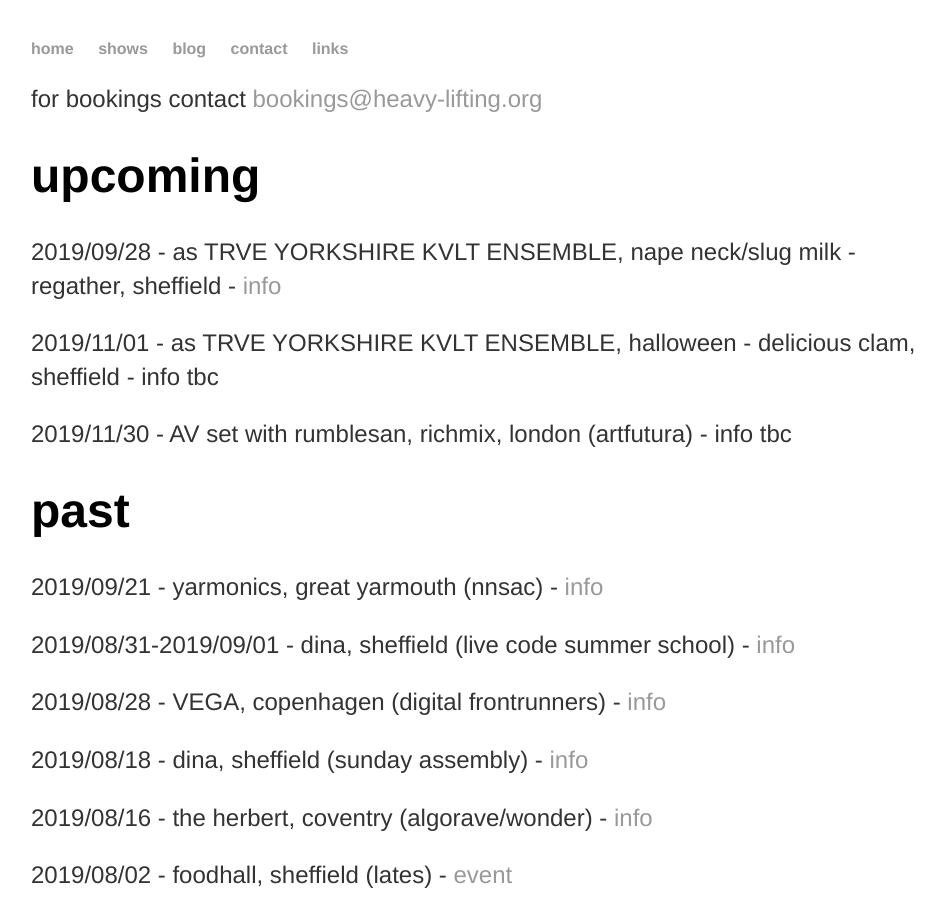
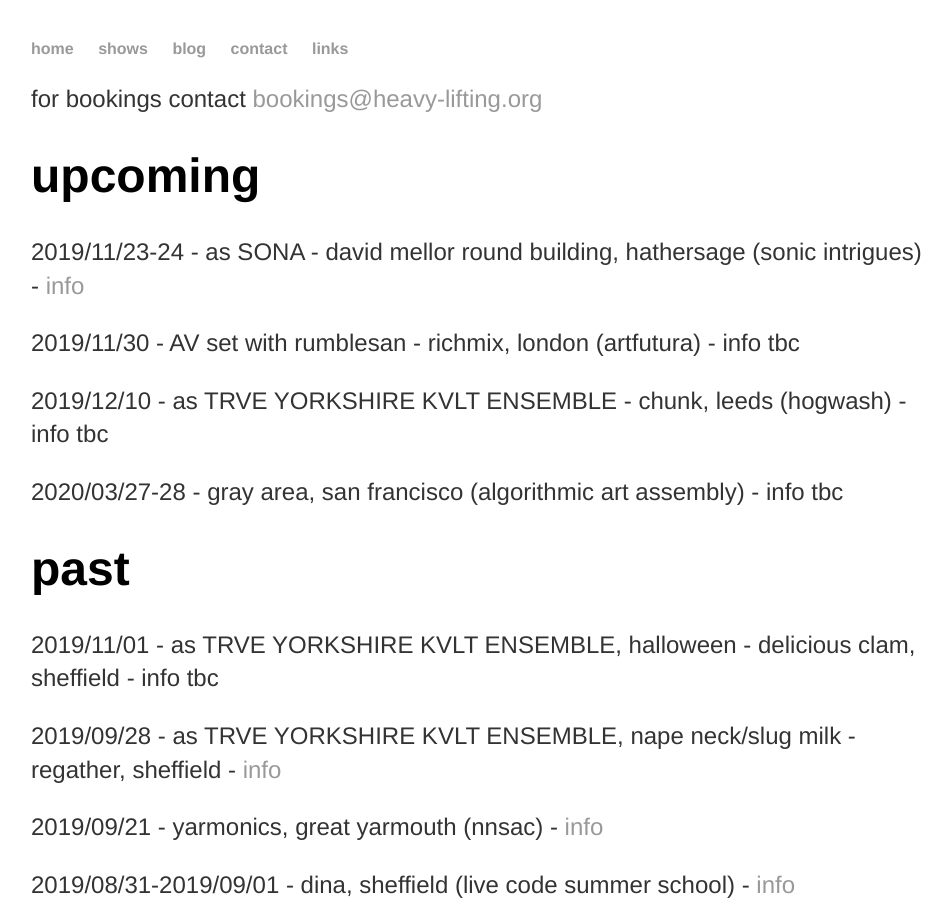
Before and after one commit to heavy-lifting/heavy-lifting.github.io, a Jekyll site: the page built from shows.html, in a window 1280 px wide and 900 px high. Shown: the whole window, without its empty margins (161-1113 px from the left). Built offline with Jekyll 4.4.1, drawn with Linux system fonts in a browser that asks for light colours.

Commit message:
Update shows.html

```diff
--- a/shows.html
+++ b/shows.html
@@ -8,16 +8,22 @@ title: shows
 <div class="upcoming">
 	<h1>upcoming</h1>
 
+	<p>2019/11/23-24 - as SONA - david mellor round building, hathersage (sonic intrigues) - <a href="https://ourfaveplaces.co.uk/whats-on/sonic-intrigues/" target="_blank">info</a></p>
 
-	<p>2019/09/28 - as TRVE YORKSHIRE KVLT ENSEMBLE, nape neck/slug milk - regather, sheffield - <a href="https://regather.net/event/nape-neck-slug-milk-and-trve-yorkshire-kvlt-ensemble/?fbclid=IwAR3T4gYiIRJQg_SQR_RR1cNfK7ZviRM2ArSyydnw_362mSzS8cWCj6n_HSI" target="_blank">info</a></p>
-	<p>2019/11/01 - as TRVE YORKSHIRE KVLT ENSEMBLE, halloween - delicious clam, sheffield - info tbc</p>
-	<p>2019/11/30 - AV set with rumblesan, richmix, london (artfutura) - info tbc</p>
+	<p>2019/11/30 - AV set with rumblesan - richmix, london (artfutura) - info tbc</p>
+
+	<p>2019/12/10 - as TRVE YORKSHIRE KVLT ENSEMBLE - chunk, leeds (hogwash) - info tbc</p>
+
+	<p>2020/03/27-28 - gray area, san francisco (algorithmic art assembly) - info tbc</p>
 
 </div>
 
 <div class="past">
 
 	<h1>past</h1>
+	<p>2019/11/01 - as TRVE YORKSHIRE KVLT ENSEMBLE, halloween - delicious clam, sheffield - info tbc</p>
+
+	<p>2019/09/28 - as TRVE YORKSHIRE KVLT ENSEMBLE, nape neck/slug milk - regather, sheffield - <a href="https://regather.net/event/nape-neck-slug-milk-and-trve-yorkshire-kvlt-ensemble/?fbclid=IwAR3T4gYiIRJQg_SQR_RR1cNfK7ZviRM2ArSyydnw_362mSzS8cWCj6n_HSI" target="_blank">info</a></p>
 
 	<p>2019/09/21 - yarmonics, great yarmouth (nnsac) - <a href="https://www.yarmonics.com/festival-2019" target="_blank">info</a></p>
 
```
